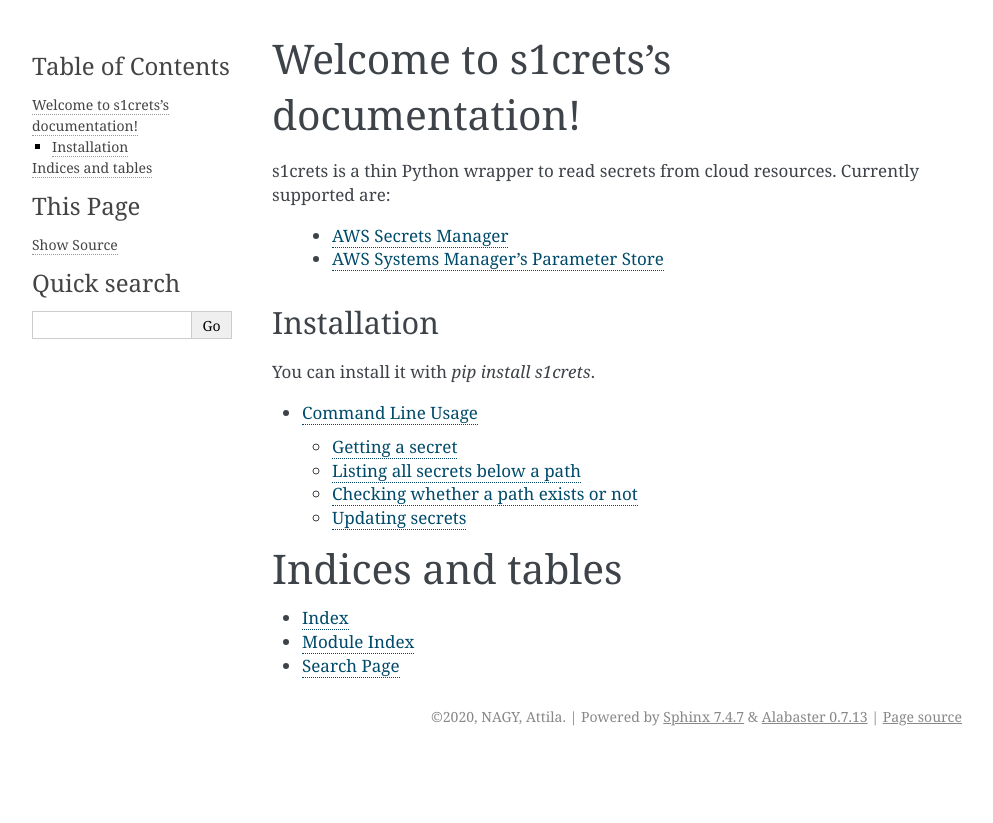
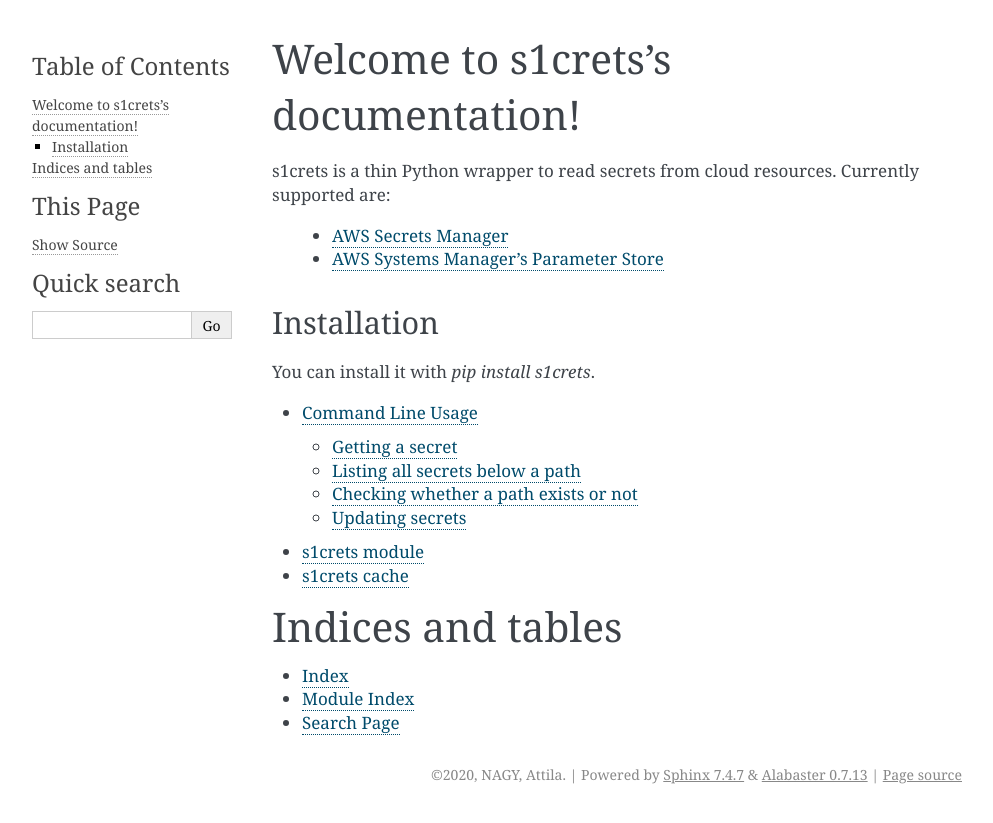
Before and after one commit to bra-fsn/s1crets, a Sphinx documentation site: the page built from docs/index.rst, in a window 1280 px wide. Shown: the top 823 px of the page, without its empty margins (148-1141 px from the left). Built offline with Sphinx 7.4.7, drawn with Linux system fonts in a browser that asks for light colours.

Commit message:
sections

```diff
--- a/docs/api.rst
+++ b/docs/api.rst
@@ -1,5 +1,11 @@
+s1crets module
+--------------
+
 .. automodule:: s1crets
     :members:
 
+s1crets cache
+-------------
+
 .. automodule:: s1crets.cache
     :members:
```
